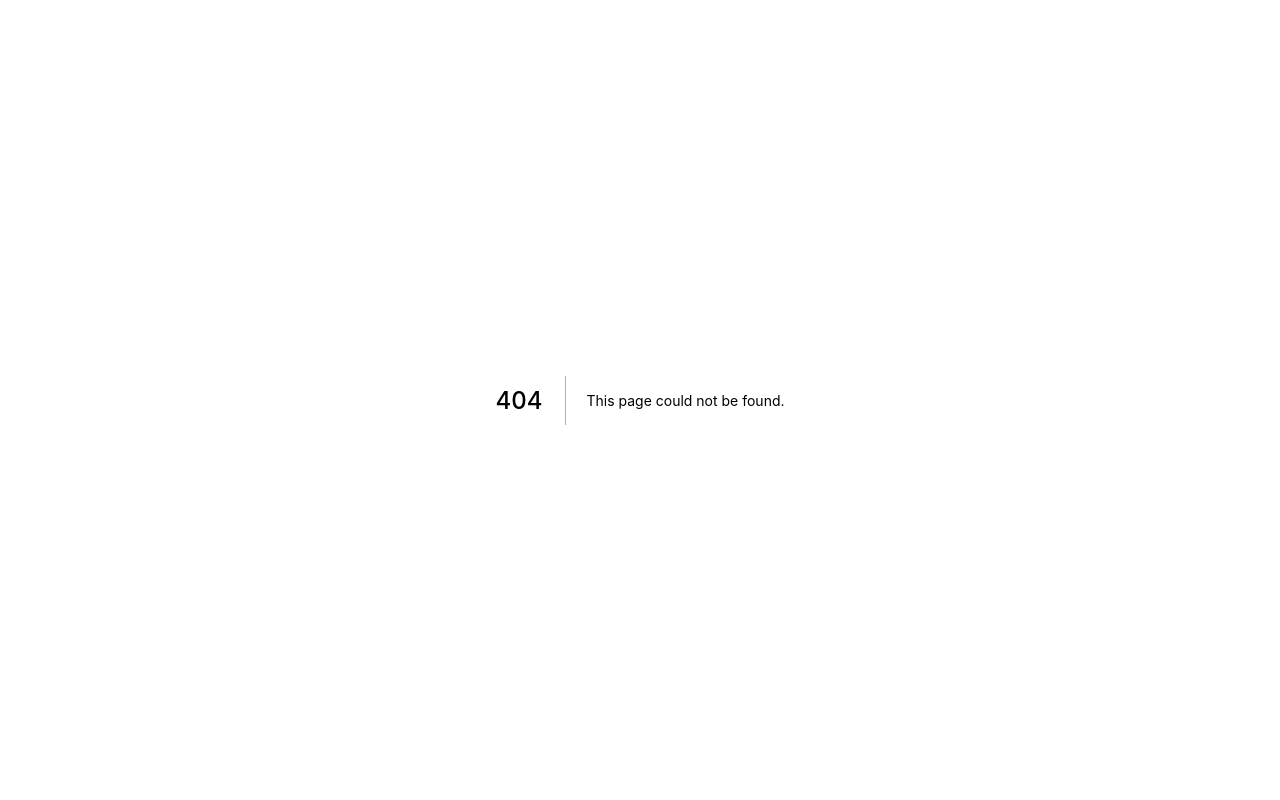
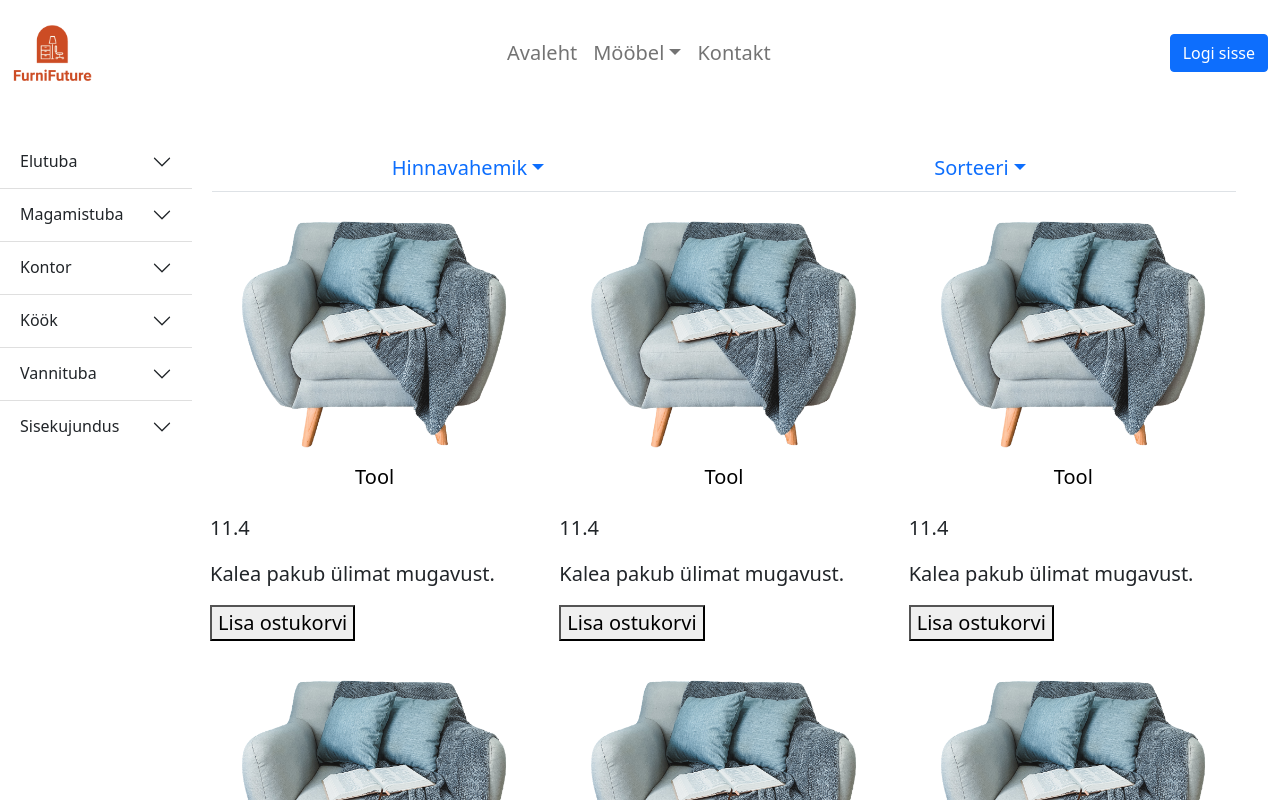
Before and after one commit to andrestammistu/FurniFuture, a Next.js app: page /product in a window 1280 px wide. Before the commit this address had no page. Shown: the top 800 px of the page. Built offline with nearby package versions, Linux system fonts and the light colour scheme.

Commit message:
instead of ...../[subcategory]/[id] -> /product/[id]

```diff
--- a/components/products_layout.js
+++ b/components/products_layout.js
@@ -9,16 +9,19 @@ import ProductsGallery from "./products_gallery"
 
 export default function Layout(){
     const router = useRouter();
+    const category = router.query.category
+    const subcategory = router.query.subcategory
     return(
         <div>
             <Header/>
             <div style={{display:"flex", marginTop:"30px"}}>
                 <NavItems/>
                 <div style={{width:"80%", marginLeft:"20px"}}>
-                    <h1>{router.query.subcategory}</h1>
+                    <h1>{subcategory}</h1>
+                    {console.log(subcategory)}
                     <Filter/>
                     <div className="row row-cols-1 row-cols-md-3 g-6">
-                        <ProductsGallery price="11.4" body="Kalea pakub ülimat mugavust." image={"/images/sofa.png"} heading="Tool"/>
+                        <ProductsGallery price="11.4" body="Kalea pakub ülimat mugavust." image={"/images/sofa.png"} heading="Tool" url={'/product/1'}/>
                         <ProductsGallery price="11.4" body="Kalea pakub ülimat mugavust." image={"/images/sofa.png"} heading="Tool"/>
                         <ProductsGallery price="11.4" body="Kalea pakub ülimat mugavust." image={"/images/sofa.png"} heading="Tool"/>
                         <ProductsGallery price="11.4" body="Kalea pakub ülimat mugavust." image={"/images/sofa.png"} heading="Tool"/>
--- /dev/null
+++ b/pages/product/index.js
@@ -0,0 +1,10 @@
+import Layout from "../../components/products_layout"
+
+export default function ProductsPage(props){
+    console.log(props);
+    return(
+        <div>
+            <Layout></Layout>
+        </div>
+    )
+}
```
Also changed, not shown: pages/product/[id].js (added, +13 -0 lines), pages/products/[category]/[subcategory]/[id].js (deleted, +0 -13 lines).
